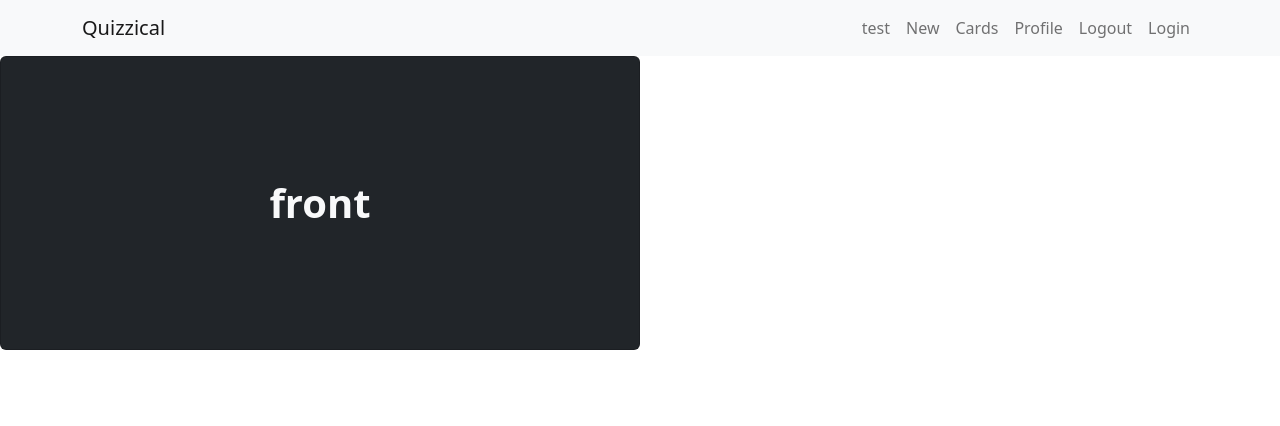
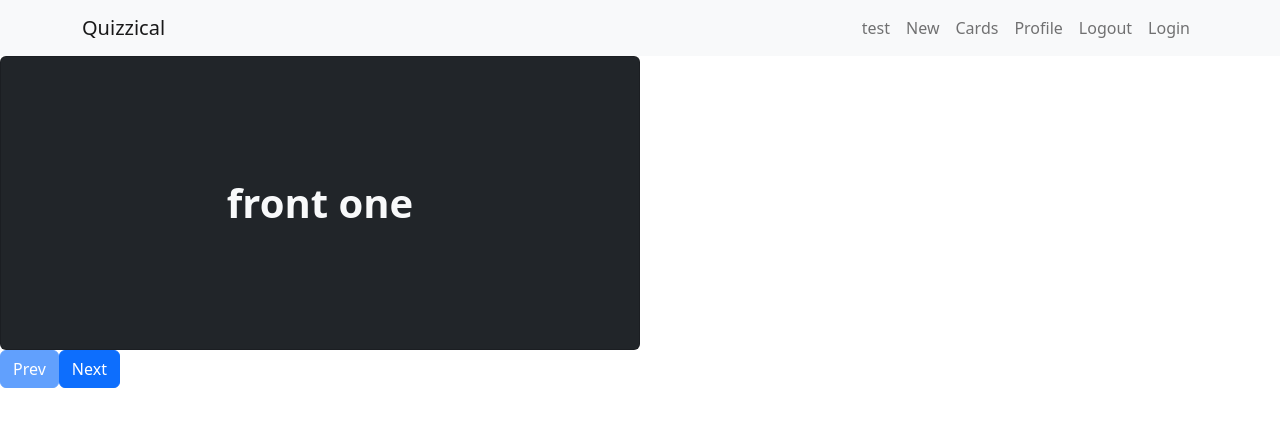
Before and after one commit to miaju/flashcards, a React (Create React App) app in the folder react_app/: page /test in a window 1280 px wide. Shown: the top 426 px of the page. Built offline with nearby package versions, Linux system fonts and the light colour scheme.

Commit message:
Components/card list (#3)

```diff
--- a/react_app/src/App.js
+++ b/react_app/src/App.js
@@ -5,11 +5,15 @@ import "./App.scss";
 
 import NavBar from "./components/Navbar";
 import CardItem from './components/CardItem';
+import CardList from "./components/CardList"
 import Home from "./components/Home";
 
 function App() {
 
-  const testCard = {front: "front", back: "back"};
+  const testCards = [
+    {front: "front one", back: "back one"},
+    {front: "front two", back: "back two"}
+  ];
 
   return (
     <div className="App">
@@ -17,7 +21,7 @@ function App() {
     <NavBar></NavBar>
     <Routes>
       <Route path="/" element={<Home/>}/>
-      <Route path="/test" element={<CardItem card={testCard}/>}/>
+      <Route path="/test" element={<CardList cards={testCards}/>}/>
     </Routes>
     </BrowserRouter>
     </div>
--- /dev/null
+++ b/react_app/src/components/CardList.js
@@ -0,0 +1,43 @@
+import {useEffect, useState} from "react";
+
+import CardItem from "./CardItem";
+import Button from 'react-bootstrap/Button';
+
+export default function CardList(props) {
+  const [curIndex, setCurIndex] = useState(null)
+  let cards = [];
+
+  useEffect(() => {
+    setCurIndex(0);
+  }, [])
+
+  if (props.cards) {
+    cards = props.cards.map((card) => {
+      return(
+        <CardItem
+          card={card}
+        />
+      );
+    });
+  };
+
+  function changeCard(action) {
+
+    if (action === "prev" && curIndex !== 0) {
+      return setCurIndex(curIndex - 1);
+    }
+
+    if (action === "next" && curIndex !== cards.length) {
+      return setCurIndex(curIndex + 1);
+    }
+
+  }
+
+  return (
+    <>
+    {cards[curIndex]}
+    <Button disabled={ curIndex === 0} onClick={() => changeCard("prev")}>Prev</Button>
+    <Button disabled={ curIndex === cards.length - 1 } onClick={() => changeCard("next")}>Next</Button>
+    </>
+  );
+};
```
Also changed, not shown: react_app/src/components/CardList.scss (added).
